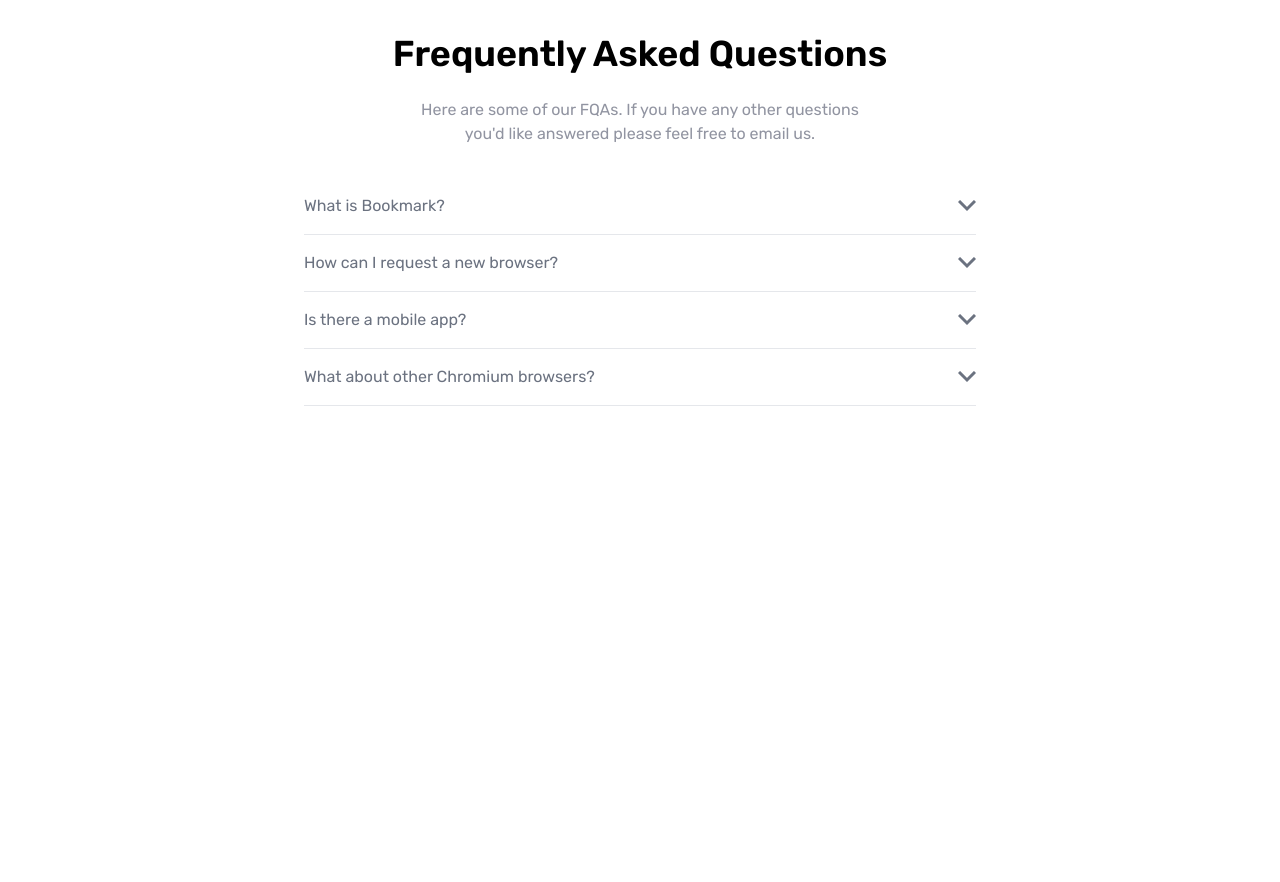
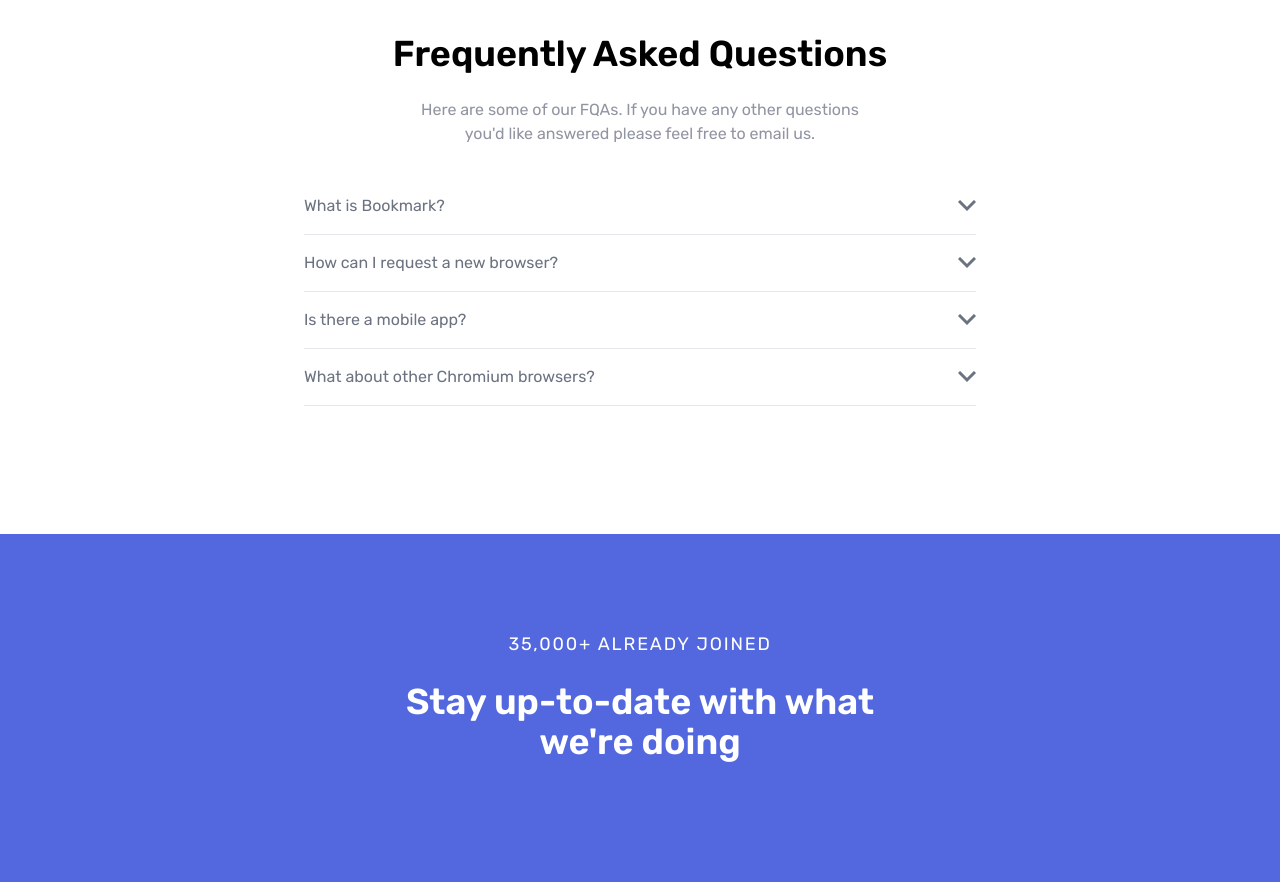
Before and after one commit to Soulbolt/bookmark, a website: page index.html in a window 1280 px wide. Shown: the part 2260-3142 px from the top of the page. Before the commit the page ends 2794 px from the top, so only its background shows below. Drawn offline with Linux system fonts and the light colour scheme; files whose address does not match are found by name.

Commit message:
Add newsletter section, main container, paragraph with context, h2 with title.

```diff
--- a/index.html
+++ b/index.html
@@ -521,5 +521,22 @@
         </div>
       </div>
     </section>
+
+    <!-- Newsletter Section -->
+    <section id="newsletter" class="bg-softBlue">
+      <!-- Main Container -->
+      <div class="max-w-lg mx-auto py-24">
+        <p
+          class="mb-6 text-lg tracking-widest text-center text-white uppercase"
+        >
+          35,000+ already joined
+        </p>
+        <h2
+          class="px-3 mb-6 text-3xl font-semibold text-center text-white md:text-4xl"
+        >
+          Stay up-to-date with what we're doing
+        </h2>
+      </div>
+    </section>
   </body>
 </html>
```
Also changed, not shown: css/style.css.
